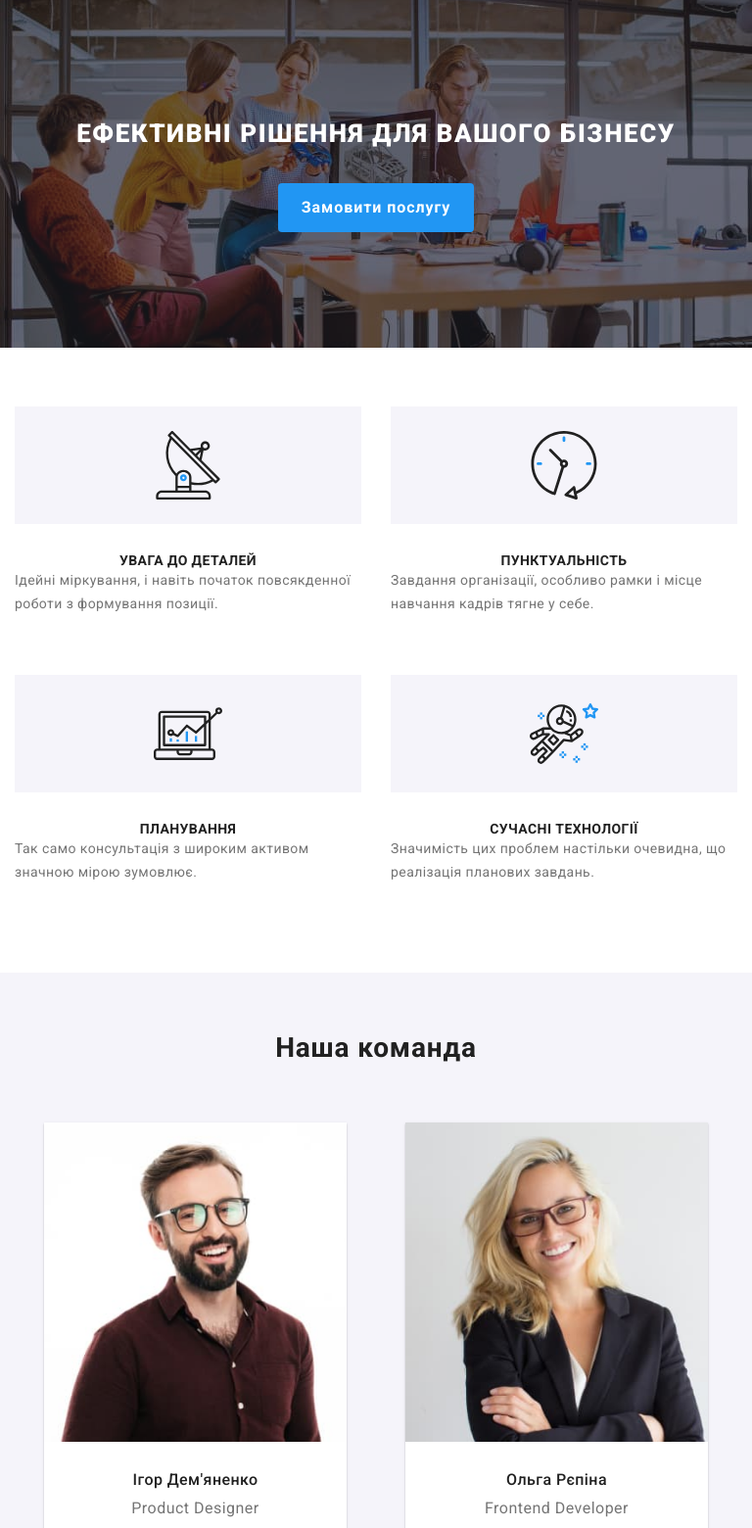
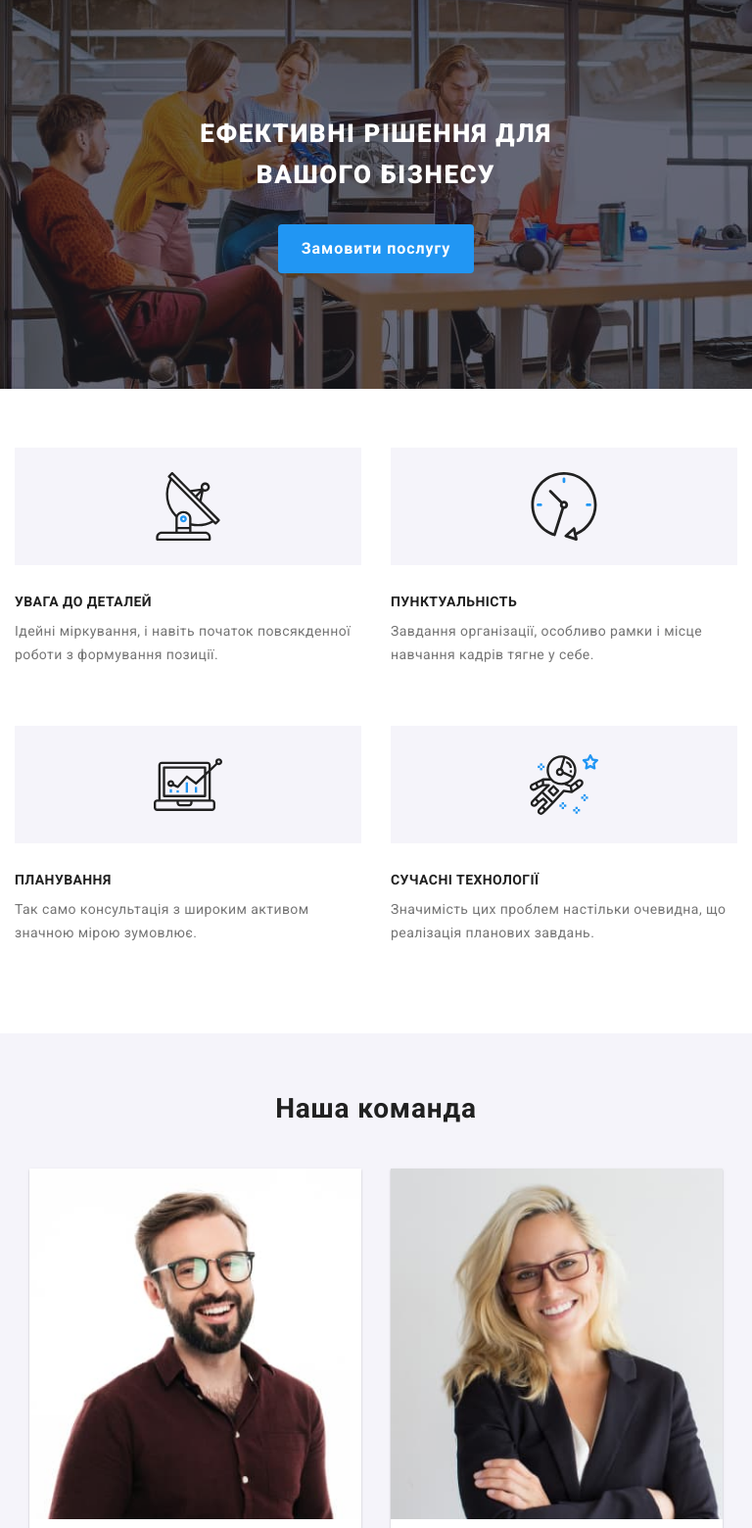
Before and after one commit to AndreyTus/goit-markup-hw-08, a plain HTML site: page index.html in a window 768 px wide. Shown: the part 83-1643 px from the top of the page at 98% size. Drawn offline with nearby package versions, Linux system fonts and the light colour scheme.

Commit message:
pull finish

```diff
--- a/sass/components/_footer.scss
+++ b/sass/components/_footer.scss
@@ -144,9 +144,10 @@
 }
 
 .footer-input {
-    @include tablet {
+    @media screen and (min-width: 768px) and (max-width: 1199px) {
         margin: 0 auto;
     }
+
     @include desktop {
         margin-left: auto;
     }
--- a/sass/components/_hero.scss
+++ b/sass/components/_hero.scss
@@ -20,6 +20,10 @@
         text-align: center;
         letter-spacing: 0.06em;
         text-transform: uppercase;
+
+        @media screen and (min-width: 768px) {
+            width: 360px;
+        }
     }
 
     @include tablet {
@@ -42,3 +46,9 @@
         }
     }
 }
+
+// @media screen and (min-width: 768px) {
+//     .hero-title {
+//             width: 360px;
+//     }
+// }
--- a/sass/components/_modal.scss
+++ b/sass/components/_modal.scss
@@ -21,7 +21,11 @@
     box-shadow: 0px 1px 3px rgba(0, 0, 0, 0.12), 0px 1px 1px rgba(0, 0, 0, 0.14), 0px 2px 1px rgba(0, 0, 0, 0.2);
     border-radius: 4px;
 
-    @media screen and (max-width: 1199px) {
+    @media screen and (max-width: 479px) {
+        width: 100%;
+    }
+
+    @media screen and (min-width: 480px) and (max-width: 1199px) {
         width: 450px;
     }
 }
--- a/sass/components/_service.scss
+++ b/sass/components/_service.scss
@@ -30,7 +30,6 @@
 @media screen and (min-width: 1200px) {
     .section {
         display: flex;
-        padding-bottom: 94px;
         padding-top: 94px;
         margin: 0 auto;
     }
@@ -41,9 +40,14 @@
     font-size: 14px;
     line-height: 1.14;
     text-align: center;
+    margin-bottom: 10px;
+
+    @media screen and (min-width: 1200px) {
+        margin-bottom: 0;
+    }
 }
 
-@media screen and (min-width: 1200px) {
+@media screen and (min-width: 768px) {
     .list-title h3 {
         font-weight: 700;
         font-size: 14px;
--- a/sass/components/_team.scss
+++ b/sass/components/_team.scss
@@ -40,6 +40,7 @@
 .section-team {
     margin: auto;
     background-color: var(--btn-background);
+    padding-bottom: 94px;
 
     @media screen and (max-width: 1199px) {
         padding: 60px 0;
@@ -87,8 +88,8 @@
 
 @media screen and (min-width: 768px) and (max-width: 1199px) {
     .team {
-        max-width: calc(50% - 60px);
-        margin: 30px;
+        max-width: calc(50% - 30px);
+        margin: 15px;
     }
 }
 
```
Also changed, not shown: css/main.css, css/main.min.css, 3 other files.
